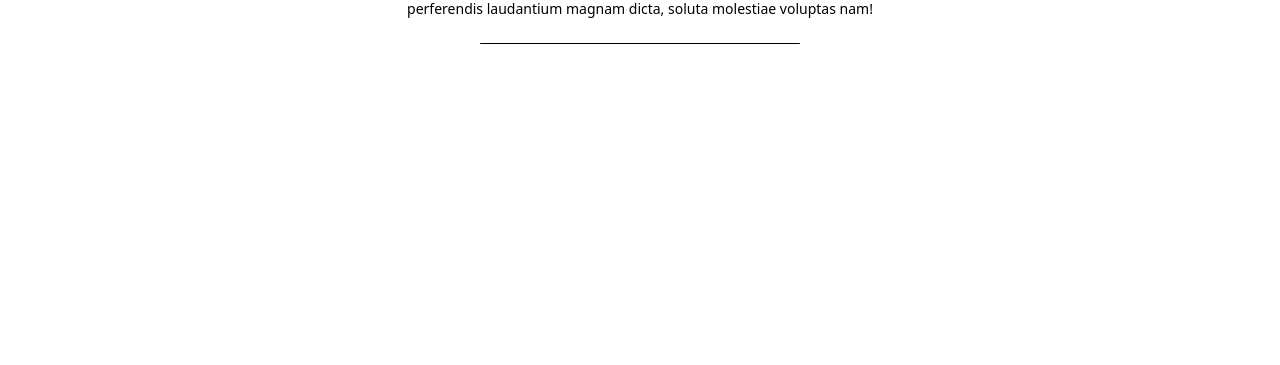
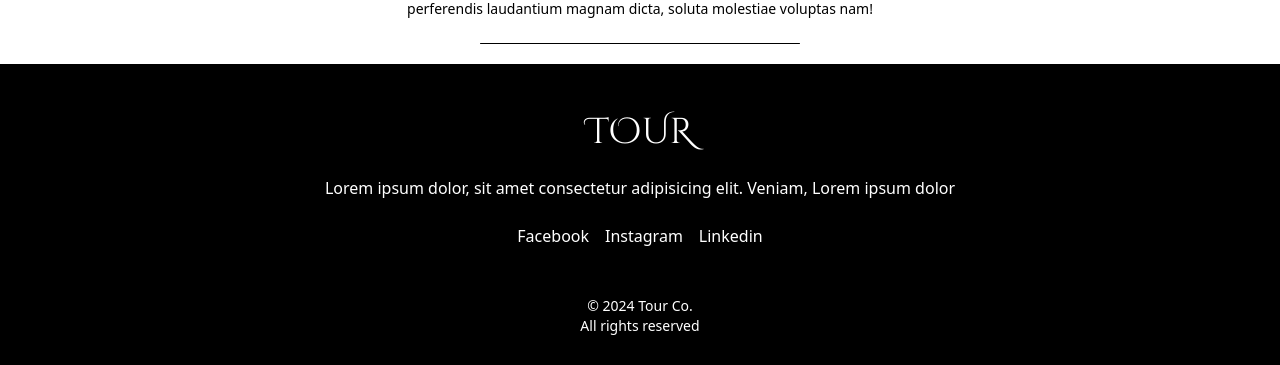
Before and after one commit to pranay-dutta/Tour, a React (Vite) app: page / in a window 1280 px wide. Shown: the part 686-1051 px from the top of the page. Before the commit the page ends 800 px from the top, so only its background shows below. Built offline with nearby package versions, Linux system fonts and the light colour scheme; a web font is replaced by a local one.

Commit message:
Added footer section

```diff
--- a/src/components/ComponentExport.js
+++ b/src/components/ComponentExport.js
@@ -2,3 +2,4 @@ export { default as Blog } from "./Blog"
 export { default as Hero } from "./Hero"
 export { default as Navbar } from "./Navbar"
 export { default as News } from "./News"
+export {default as Footer } from "./Footer"
--- /dev/null
+++ b/src/components/Footer.jsx
@@ -0,0 +1,39 @@
+import { Link } from "react-router-dom"
+
+const links = [
+  {
+    path: "/facebook",
+    text: "Facebook",
+  },
+  {
+    path: "/instagram",
+    text: "Instagram",
+  },
+  {
+    path: "/linkedin",
+    text: "Linkedin",
+  }
+]
+const date = new Date().getFullYear();
+const Footer = () => {
+  return (
+    <div className="w-[100%] text-center mt-5 bg-black text-white pb-8 pt-12 px-5 bottom-0">
+      <h1 className="mb-6 font-cinzel-decorative text-4xl">TOUR</h1>
+      <p className="mb-6">Lorem ipsum dolor, sit amet consectetur adipisicing elit. Veniam, Lorem ipsum dolor</p>
+      <div className="inline-flex gap-4 mx-auto mb-12">
+        {links && links.map((link, id) => (
+          <Link
+            key={id}
+            to={link.path}
+          >
+            {link.text}
+          </Link>
+        ))
+        }
+      </div>
+      <p className="text-sm">&copy; {date} Tour Co. <br /> All rights reserved</p>
+    </div >
+  )
+}
+
+export default Footer
--- a/src/components/Navbar.jsx
+++ b/src/components/Navbar.jsx
@@ -24,6 +24,17 @@ const Links = [
     text: "CONTACT",
   },
 ]
+const customStyles = {
+  heading: "text-4xl font-cinzel-decorative font-medium hover:text-sky-400",
+  mainDiv: "flex justify-between px-10 items-center h-28 w-full xl:px-52 lg:px-32 md:px-20 sm:px-10",
+  lgScrnContainer: "hidden xl:gap-16 lg:flex lg:gap-10 md:flex md:gap-6 items-center sm:hidden",
+  lgLinkText: "text-lg py-[42px] font-semibold border-transparent border-b-2",
+  smScrnContainer: "md:hidden sm:inline-block",
+  trendingLink: 'hover:text-red-400 hover:border-red-400',
+  otherLinks: 'hover:text-sky-400 hover:border-sky-400',
+  smLinkContainer: "flex flex-col absolute right-0 top-28 z-10 bg-white drop-shadow-md rounded-lg overflow-hidden",
+  smLinkText: "text-lg py-3 border-b-[1px #00000001] border-dashed px-10 font-sans font-normal border-b text-center",
+}
 
 
 
@@ -35,28 +46,30 @@ const Navbar = () => {
   }
   return (
     <div>
-      <div className="flex justify-between px-10 items-center h-28 w-full xl:px-52 lg:px-32 md:px-20 sm:px-10">
+      <div className={customStyles.mainDiv}>
         <div >
-          <h1 className="text-4xl font-cinzel-decorative font-medium hover:text-sky-400">
+          <h1 className={customStyles.heading}>
             <Link to="/">TOUR</Link>
           </h1>
         </div>
 
         {/* Larger screen navigation */}
-        <div className="hidden xl:gap-16 lg:flex lg:gap-10 md:flex md:gap-6 items-center sm:hidden ">
+        <div className={customStyles.lgScrnContainer}>
           {Links.map(link => (
             <Link
               to={link.path}
               key={link.path}
-              className={`text-lg py-[42px] font-semibold border-transparent border-b-2
-              ${link.text === "TRENDING" ? 'hover:text-red-400 hover:border-red-400' : 'hover:text-sky-400 hover:border-sky-400'}`}
+              className={`${customStyles.lgLinkText}
+                ${link.text === "TRENDING"
+                  ? customStyles.trendingLink
+                  : customStyles.otherLinks}`}
             >
               {link.text}
             </Link>
           ))}
         </div>
         {/* Mobile navigation*/}
-        <div className="md:hidden sm:inline-block">
+        <div className={customStyles.smScrnContainer}>
           {
             show
               ?
@@ -64,7 +77,8 @@ const Navbar = () => {
               :
               <MenuTwoToneIcon className="cursor-pointer" data-name="show" fontSize="large" onClick={(e) => handleClick(e)} />
           }
-          <div className="flex flex-col absolute right-0 top-28 z-10 bg-white drop-shadow-md rounded-lg overflow-hidden">
+          {/* Links Container of mobile */}
+          <div className={customStyles.smLinkContainer}>
             {
               show
               &&
@@ -72,8 +86,10 @@ const Navbar = () => {
                 <Link
                   to={link.path}
                   key={link.path}
-                  className={`text-lg py-3 border-b-[1px #00000001] border-dashed px-10 font-sans font-normal border-b text-center
-              ${link.text === "TRENDING" ? 'hover:text-red-400 hover:border-red-400' : 'hover:text-sky-400 hover:border-sky-400'}`}
+                  className={`${customStyles.smLinkText}
+                    ${link.text === "TRENDING"
+                      ? customStyles.trendingLink
+                      : customStyles.otherLinks}`}
                 >
                   {link.text}
                 </Link>
@@ -83,7 +99,6 @@ const Navbar = () => {
         </div>
       </div>
       <hr className="drop-shadow-lg" />
-      {/* <div className="mx-auto h-[1px] rounded-sm bg-black opacity-30"> </div> */}
     </div>
   )
 }
--- a/src/pages/Home.jsx
+++ b/src/pages/Home.jsx
@@ -1,19 +1,12 @@
-import Hero from "../components/Hero"
-import Navbar from "../components/Navbar"
+import { Hero, Navbar, Footer } from "../components/ComponentExport"
 
 const Home = () => {
   return (
-    <>
-      <div id="page1" className="h-screen">
-        <Navbar />
-        <Hero />
-      </div>
-      {/* <div id="page2" className="h-screen">
-        <Navbar />
-        <Hero />
-      </div> */}
-
-    </>
+    <div>
+      <Navbar />
+      <Hero />
+      <Footer />
+    </div>
   )
 }
 
--- a/src/pages/MyBlogs.jsx
+++ b/src/pages/MyBlogs.jsx
@@ -1,4 +1,4 @@
-import { Navbar, Blog } from '../components/ComponentExport';
+import { Navbar, Blog, Footer } from '../components/ComponentExport';
 import { useState, useEffect } from 'react'
 import { useLocation, useNavigate } from 'react-router-dom';
 import Snackbar from '@mui/material/Snackbar';
@@ -148,6 +148,7 @@ function MyBlogs() {
           action={action}
         />
       }
+      <Footer />
     </>
   )
 }
--- a/src/pages/Trending.jsx
+++ b/src/pages/Trending.jsx
@@ -1,6 +1,6 @@
 import axios from "axios"
 import { useEffect, useState } from "react"
-import { News, Navbar } from "../components/ComponentExport";
+import { News, Navbar, Footer } from "../components/ComponentExport";
 
 
 const Trending = () => {
@@ -29,6 +29,7 @@ const Trending = () => {
 
 
   return (
+    <div>
       <div className="pb-12">
         <Navbar />
         <h1 className="text-3xl text-center font-semibold mb-2 mt-12">TRENDING NEWS</h1>
@@ -60,6 +61,8 @@ const Trending = () => {
         </div>
         <p>{error && error}</p>
       </div>
+      <Footer />
+    </div>
   );
 
 }
```
Lines whose indentation alone changed are shown as unchanged.
